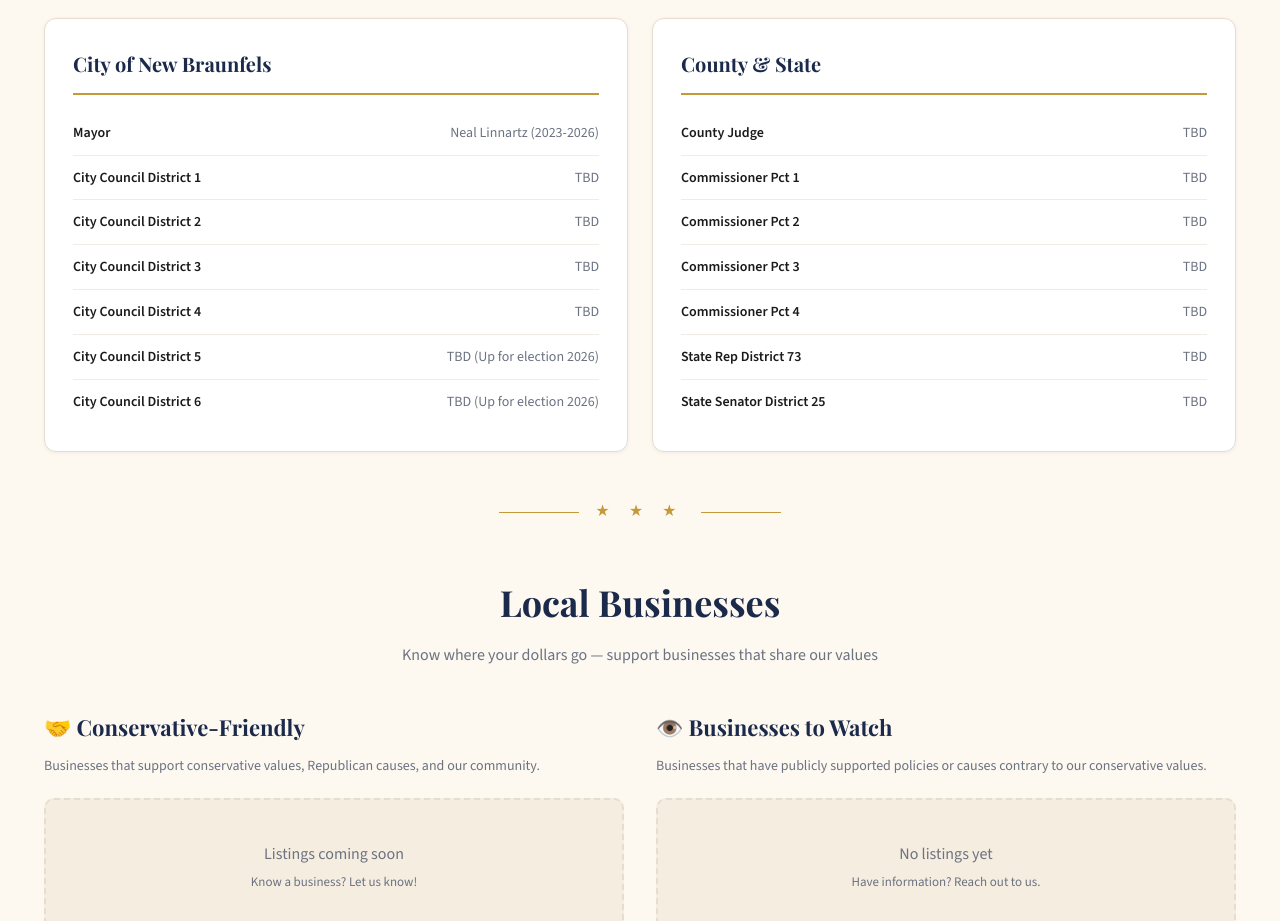
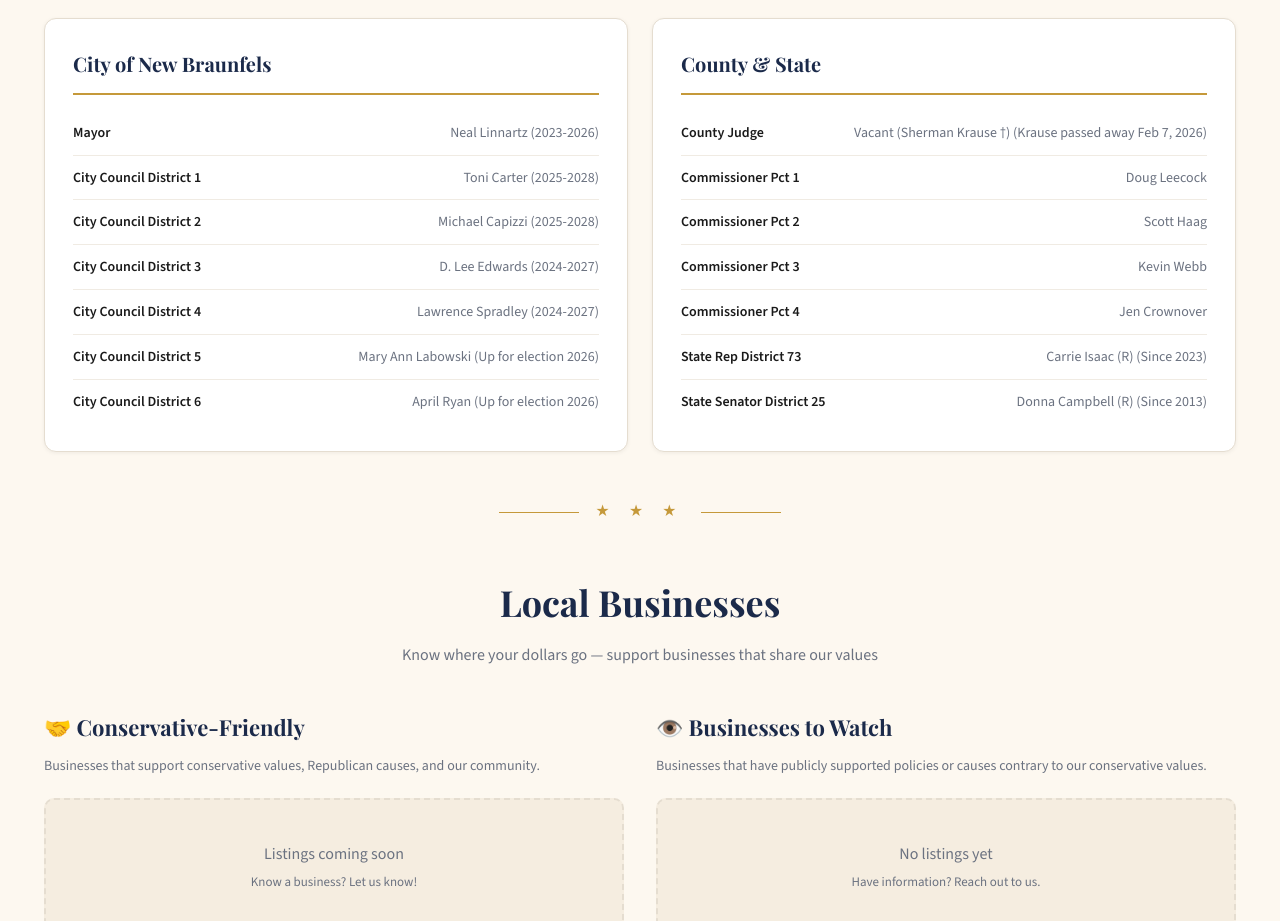
Before and after one commit to e1cap1tan/comal-gop-watch, a plain HTML site: page index.html in a window 1280 px wide. Shown: the part 2400-3321 px from the top of the page. Drawn offline with nearby package versions, Linux system fonts and the light colour scheme.

Commit message:
Update Comal GOP Watch

```diff
--- a/index.html
+++ b/index.html
@@ -530,19 +530,19 @@
 
         current_officials: [
             { title: "Mayor", name: "Neal Linnartz", term: "2023-2026", group: "city" },
-            { title: "City Council District 1", name: "TBD", term: "", group: "city" },
-            { title: "City Council District 2", name: "TBD", term: "", group: "city" },
-            { title: "City Council District 3", name: "TBD", term: "", group: "city" },
-            { title: "City Council District 4", name: "TBD", term: "", group: "city" },
-            { title: "City Council District 5", name: "TBD", term: "Up for election 2026", group: "city" },
-            { title: "City Council District 6", name: "TBD", term: "Up for election 2026", group: "city" },
-            { title: "County Judge", name: "TBD", term: "", group: "county" },
-            { title: "Commissioner Pct 1", name: "TBD", term: "", group: "county" },
-            { title: "Commissioner Pct 2", name: "TBD", term: "", group: "county" },
-            { title: "Commissioner Pct 3", name: "TBD", term: "", group: "county" },
-            { title: "Commissioner Pct 4", name: "TBD", term: "", group: "county" },
-            { title: "State Rep District 73", name: "TBD", term: "", group: "state" },
-            { title: "State Senator District 25", name: "TBD", term: "", group: "state" }
+            { title: "City Council District 1", name: "Toni Carter", term: "2025-2028", group: "city" },
+            { title: "City Council District 2", name: "Michael Capizzi", term: "2025-2028", group: "city" },
+            { title: "City Council District 3", name: "D. Lee Edwards", term: "2024-2027", group: "city" },
+            { title: "City Council District 4", name: "Lawrence Spradley", term: "2024-2027", group: "city" },
+            { title: "City Council District 5", name: "Mary Ann Labowski", term: "Up for election 2026", group: "city" },
+            { title: "City Council District 6", name: "April Ryan", term: "Up for election 2026", group: "city" },
+            { title: "County Judge", name: "Vacant (Sherman Krause †)", term: "Krause passed away Feb 7, 2026", group: "county" },
+            { title: "Commissioner Pct 1", name: "Doug Leecock", term: "", group: "county" },
+            { title: "Commissioner Pct 2", name: "Scott Haag", term: "", group: "county" },
+            { title: "Commissioner Pct 3", name: "Kevin Webb", term: "", group: "county" },
+            { title: "Commissioner Pct 4", name: "Jen Crownover", term: "", group: "county" },
+            { title: "State Rep District 73", name: "Carrie Isaac (R)", term: "Since 2023", group: "state" },
+            { title: "State Senator District 25", name: "Donna Campbell (R)", term: "Since 2013", group: "state" }
         ],
 
         election_calendar: [
```
